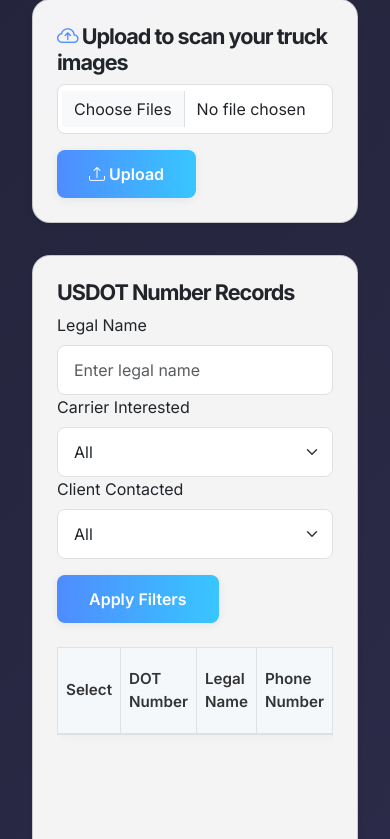
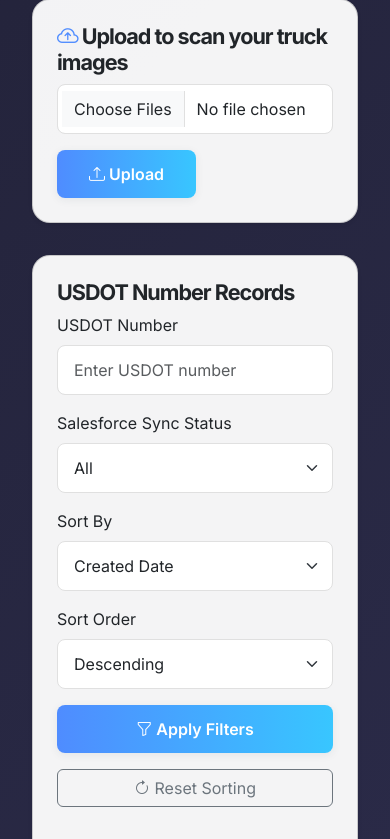
Before and after one commit to hector6298/usdot_lookup_tool, a FastAPI app: template app/templates/dashboard.html in a window 390 px wide. Shown: the part 196-1035 px from the top of the page. Run offline with FastAPI, Linux system fonts and the light colour scheme; the template is opened without the code that fills it, so the values that code supplies are empty; parts of the project's set-up code (start-up, migrations or seed data) failed here and were passed over; some libraries are stand-ins or nearby versions.

Commit message:
Update backend and frontend filters and sorting
Co-authored-by: hector6298 <41920808+hector6298@users.noreply.github.com>

```diff
--- a/app/static/filters_and_tables_render.js
+++ b/app/static/filters_and_tables_render.js
@@ -114,6 +114,12 @@ const Filters = {
             filterForm.addEventListener("submit", Filters.handleFilterFormSubmit);
         }
 
+        // Attach reset sorting button handler
+        const resetSortingBtn = document.getElementById("reset-sorting");
+        if (resetSortingBtn) {
+            resetSortingBtn.addEventListener("click", Filters.handleResetSorting);
+        }
+
         // Attach scroll event handler
         const container = document.getElementById("scrollable-container");
         if (container) {
@@ -157,6 +163,25 @@ const Filters = {
         }
 
         // Load the initial batch of data
+        Filters.fetchData(false);
+    },
+
+    // Handle reset sorting functionality
+    handleResetSorting: function () {
+        // Reset sort dropdown to default (created_at)
+        const sortBySelect = document.getElementById("sort_by");
+        const sortOrderSelect = document.getElementById("sort_order");
+
+        if (sortBySelect) {
+            sortBySelect.value = "created_at";
+        }
+        if (sortOrderSelect) {
+            sortOrderSelect.value = "desc";
+        }
+
+        // Reset state and fetch data
+        Filters.offset = 0;
+        Filters.hasMoreData = true;
         Filters.fetchData(false);
     },
 
--- a/app/templates/base_dashboard.html
+++ b/app/templates/base_dashboard.html
@@ -104,6 +104,23 @@
             .container { max-width: 100%; }
             .card { padding: 1rem; }
             .table th, .table td { padding: 0.5rem; font-size: 0.95rem; }
+            /* Better mobile filter layout */
+            .row .col-lg-3, .row .col-md-6 {
+                margin-bottom: 1rem;
+            }
+            /* Stack filter buttons on mobile */
+            .d-flex.flex-wrap.gap-2 {
+                flex-direction: column;
+            }
+            .d-flex.flex-wrap.gap-2 .btn {
+                margin-bottom: 0.5rem;
+            }
+        }
+        /* Medium screens adjustments */
+        @media (max-width: 991.98px) {
+            .col-md-6 {
+                margin-bottom: 1rem;
+            }
         }
         /* Hide desktop sidebar on mobile, show offcanvas button */
         @media (max-width: 991.98px) {
--- a/app/templates/dashboard.html
+++ b/app/templates/dashboard.html
@@ -49,28 +49,45 @@
         <!-- Table filters -->
         <form id="filter-form" class="mb-4" data-dashboard-type="{{ dashboard_type }}">
             <div class="row">
-                <div class="col-md-4">
-                    <label for="legal_name" class="form-label">Legal Name</label>
-                    <input type="text" id="legal_name" name="legal_name" class="form-control" placeholder="Enter legal name">
+                <div class="col-lg-3 col-md-6 mb-3">
+                    <label for="usdot" class="form-label">USDOT Number</label>
+                    <input type="text" id="usdot" name="usdot" class="form-control" placeholder="Enter USDOT number">
                 </div>
-                <div class="col-md-4">
-                    <label for="carrier_interested" class="form-label">Carrier Interested</label>
-                    <select id="carrier_interested" name="carrier_interested" class="form-select">
+                <div class="col-lg-3 col-md-6 mb-3">
+                    <label for="sf_sync_status" class="form-label">Salesforce Sync Status</label>
+                    <select id="sf_sync_status" name="sf_sync_status" class="form-select">
                         <option value="">All</option>
-                        <option value="true">Yes</option>
-                        <option value="false">No</option>
+                        <option value="SUCCESS">Synced</option>
+                        <option value="FAILED">Failed</option>
+                        <option value="not_synced">Not Synced</option>
                     </select>
                 </div>
-                <div class="col-md-4">
-                    <label for="client_contacted" class="form-label">Client Contacted</label>
-                    <select id="client_contacted" name="client_contacted" class="form-select">
-                        <option value="">All</option>
-                        <option value="true">Yes</option>
-                        <option value="false">No</option>
+                <div class="col-lg-3 col-md-6 mb-3">
+                    <label for="sort_by" class="form-label">Sort By</label>
+                    <select id="sort_by" name="sort_by" class="form-select">
+                        <option value="created_at">Created Date</option>
+                        <option value="usdot">USDOT</option>
+                        <option value="legal_name">Legal Name</option>
+                        <option value="phone">Phone Number</option>
+                        <option value="sf_sync_status">Salesforce Sync Status</option>
+                    </select>
+                </div>
+                <div class="col-lg-3 col-md-6 mb-3">
+                    <label for="sort_order" class="form-label">Sort Order</label>
+                    <select id="sort_order" name="sort_order" class="form-select">
+                        <option value="desc">Descending</option>
+                        <option value="asc">Ascending</option>
                     </select>
                 </div>
             </div>
-            <button type="submit" class="btn btn-primary mt-3">Apply Filters</button>
+            <div class="d-flex flex-wrap gap-2">
+                <button type="submit" class="btn btn-primary">
+                    <i class="bi bi-funnel"></i> Apply Filters
+                </button>
+                <button type="button" id="reset-sorting" class="btn btn-outline-secondary">
+                    <i class="bi bi-arrow-clockwise"></i> Reset Sorting
+                </button>
+            </div>
         </form>
 
         <!-- Table Results dynamically loaded using js -->
```
Also changed, not shown: app/crud/engagement.py (+57 -9 lines), app/routes/data.py (+10 -0 lines).
